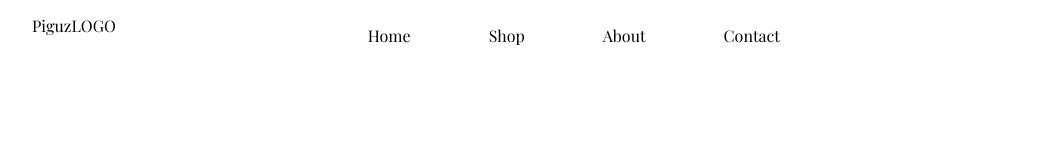
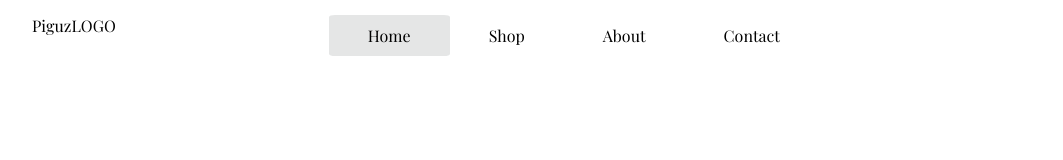
Before and after one commit to felipestave/coder_project, a plain HTML site: page index.html in a window 1280 px wide. In both pictures the pointer is over the link "Home". Shown: the top 160 px of the page, without its empty margins (108-1171 px from the left). Drawn offline with nearby package versions, Linux system fonts and the light colour scheme.

Commit message:
se agregaron transciciones al nav

```diff
--- a/css/style.css
+++ b/css/style.css
@@ -25,6 +25,8 @@ body{
 .header__nav{
     margin:auto;
     display:flex;
+    transition-property: border-radius, background-color;
+    transition-duration: 1s;
 }
 
 .nav__items{
@@ -32,6 +34,11 @@ body{
     color:black;
     padding: 10px 39px;
     align-items: center;
+
+}
+.header__nav a:hover{
+    border-radius: 5%;
+    background-color: rgba(23, 32, 32, 0.11);
 }
 .hero__container{
     margin-top: 20vh;
```
